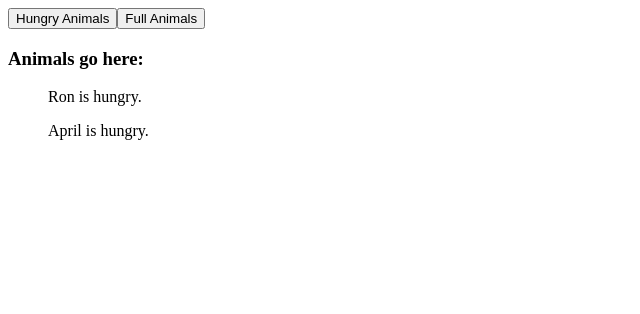
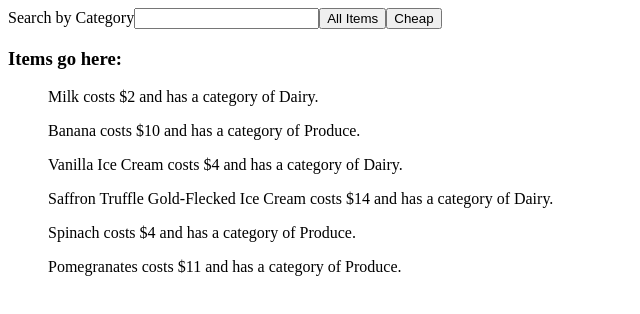
Before and after one commit to jucheng925/react-sample-project, a React (Create React App) app: page / in a window 1280 px wide. Shown: the top 314 px of the page, without its empty margins (0-640 px from the left). Built offline with nearby package versions, Linux system fonts and the light colour scheme.

Commit message:
start on grocery challenge

```diff
--- a/src/App.js
+++ b/src/App.js
@@ -1,14 +1,15 @@
 import React from 'react'
 // import FoodForm from "./FoodForm.js"
 // import WinnerForm from "./WinnerForm"
-import AnimalContainer from "./AnimalContainer"
+// import AnimalContainer from "./AnimalContainer"
+import GroceryStore from "./GroceryStore"
 
 
 function App() {
   return (
 
     <div>
-        <AnimalContainer />
+        <GroceryStore />
     </div>
 
   );
--- a/src/GroceryStore.js
+++ b/src/GroceryStore.js
@@ -0,0 +1,41 @@
+// Add a controlled input field that allows for a user to search for an item by category
+    // This should be case insensitive
+    // Also be mindful of not having two sources of truth. If I later want to add create or delete functionality,
+        // I shouldn't have to update state in two places
+
+
+// Add the following buttons to allow a user to switch between viewing all items and only the cheap items
+    // Add a button with the text "Cheap" that displays only the items with a price less than 5 when clicked.
+        // A user should still be able to use the search functionality in conjunction with this
+        // (For example, if a user searches for "Dairy" and clicks the "Cheap" button, they should only see the dairy products with a price less than 5)
+    // Add a button with the text "All Prices" that displays items of any price
+
+import React, { useState } from "react";
+
+function ItemsContainer() {
+  const [items, setItems] = useState([{id: 1, name: "Milk", category: "Dairy", price: 2}, {id: 2, name: "Banana", category: "Produce", price: 10}, {id: 3, name: "Vanilla Ice Cream", category: "Dairy", price: 4}, {id: 4, name: "Saffron Truffle Gold-Flecked Ice Cream", category: "Dairy", price: 14}, {id: 5, name: "Spinach", category: "Produce", price: 4}, {id: 6, name: "Pomegranates", category: "Produce", price: 11}])
+  const [searchterm, setSearchterm] = useState("")
+
+  function Item({ name, price, category}) {
+    return (
+        <ul>{name} costs ${price} and has a category of {category}.</ul>
+    )
+  }
+
+  const displayItems = items.filter((item) => item.category.toLowerCase().includes(searchterm.toLowerCase()))
+
+  return (
+    <div>
+        <label htmlFor="category">Search by Category</label>
+        <input type="text" name="category" value={searchterm} onChange={(e)=>setSearchterm(e.target.value)}/>
+        <button>All Items</button>
+        <button>Cheap</button>
+        <h3>Items go here:</h3>
+        {displayItems.map((item) => <Item key={item.id} name={item.name} price={item.price} category={item.category}/>)}
+        <ul>
+        </ul>
+    </div>
+  );
+}
+
+export default ItemsContainer
```
